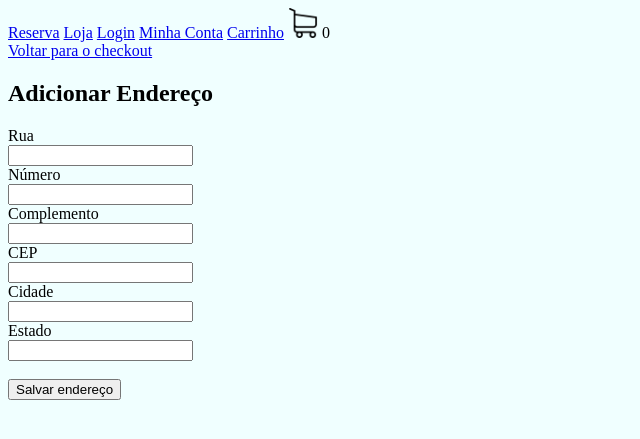
After one commit to gilbertodfl/python-django-ecommerce, a Django app: page /adicionar_endereco in a window 1280 px wide. The commit adds this page. Shown: the top 439 px of the page, without its empty margins (0-640 px from the left). Run offline with Django 5.2, Linux system fonts and the light colour scheme; some libraries are stand-ins or nearby versions.

Commit message:
Adicionar endereços

```diff
--- /dev/null
+++ b/loja/templates/adicionar_endereco.html
@@ -0,0 +1,49 @@
+{% extends 'base.html' %}
+{% load static %}
+
+{% block body %}
+<a href="{% url 'checkout' %}">Voltar para o checkout</a>
+<div class="container">
+    <h2>Adicionar Endereço</h2>
+
+    <form method="post">
+        {% csrf_token %}
+
+        <div>
+            <label for="rua">Rua</label><br>
+            <input type="text" id="rua" name="rua" value="{{ endereco.rua|default_if_none:'' }}">
+        </div>
+
+        <div>
+            <label for="numero">Número</label><br>
+            <input type="number" id="numero" name="numero" value="{{ endereco.numero|default_if_none:'' }}">
+        </div>
+
+        <div>
+            <label for="complemento">Complemento</label><br>
+            <input type="text" id="complemento" name="complemento" value="{{ endereco.complemento|default_if_none:'' }}">
+        </div>
+
+        <div>
+            <label for="cep">CEP</label><br>
+            <input type="text" id="cep" name="cep" value="{{ endereco.cep|default_if_none:'' }}">
+        </div>
+
+        <div>
+            <label for="cidade">Cidade</label><br>
+            <input type="text" id="cidade" name="cidade" value="{{ endereco.cidade|default_if_none:'' }}">
+        </div>
+
+        <div>
+            <label for="estado">Estado</label><br>
+            <input type="text" id="estado" name="estado" value="{{ endereco.estado|default_if_none:'' }}">
+        </div>
+
+        <br>
+        <button type="submit">Salvar endereço</button>
+    </form>
+
+    <br>
+
+</div>
+{% endblock %}
--- a/loja/urls.py
+++ b/loja/urls.py
@@ -13,5 +13,6 @@ urlpatterns = [
     path('checkout/', checkout, name="checkout"),
     path('adicionar_carrinho/<int:id_produto>/', adicionar_carrinho, name="adicionar_carrinho"),
     path('remover_carrinho/<int:id_produto>/', remover_carrinho, name="remover_carrinho"),
+    path('adicionar_endereco', adicionar_endereco, name="adicionar_endereco"),
 
 ]
--- a/loja/views.py
+++ b/loja/views.py
@@ -165,7 +165,38 @@ def checkout(request):
     context = {  'pedido': pedido, 'enderecos': enderecos}
 
     return render(request, 'checkout.html', context)
+def adicionar_endereco(request):
+    if request.method == 'POST':
+        if request.user.is_authenticated:
+            cliente = request.user.cliente
+        else:
+            if request.COOKIES.get('id_sessao'):
+                id_sessao = request.COOKIES.get('id_sessao')
+                cliente, criado = Cliente.objects.get_or_create(id_sessao=id_sessao)
+            else:
+                return redirect('loja')
+        dados = request.POST.dict()
+        rua = dados.get('rua')
+        numero = dados.get('numero')
+        complemento = dados.get('complemento')
+        cep = dados.get('cep')
+        cidade = dados.get('cidade')
+        estado = dados.get('estado')
 
+        endereco = Endereco.objects.create(
+            cliente=cliente,
+            rua=rua,
+            numero=numero,
+            complemento=complemento,
+            cep=cep,
+            cidade=cidade,
+            estado=estado
+        )
+        endereco.save()
+        return redirect('checkout')
+    else:
+        context = {}
+        return render(request, 'adicionar_endereco.html', context)
 
 def minha_conta(request):
     return render(request, 'usuario/minha_conta.html')
```
Also changed, not shown: loja/templates/checkout.html (+6 -1 lines), db.sqlite3.
